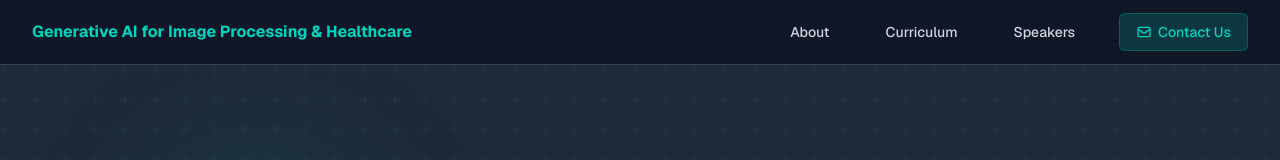
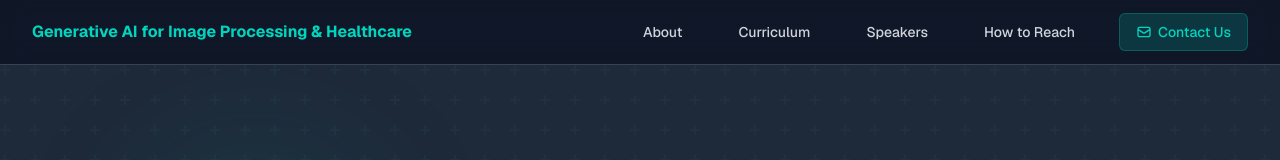
Before and after one commit to ankitsblade/Summer-School-GenAI-MU, a Next.js app: page / in a window 1280 px wide. Shown: the top 160 px of the page. Built offline with nearby package versions, Linux system fonts and the light colour scheme.

Commit message:
updated nav bar

```diff
--- a/src/app/page.tsx
+++ b/src/app/page.tsx
@@ -145,6 +145,7 @@ export default function Home() {
             </div>
 
             {/* Desktop menu */}
+            {/* Desktop menu */}
 <div className="hidden sm:ml-6 sm:flex sm:items-center sm:space-x-8">
   <Link href="#about" className="px-3 py-2 text-sm font-medium text-gray-300 hover:text-teal-400 transition-colors duration-300">
     About
@@ -154,6 +155,9 @@ export default function Home() {
   </Link>
   <Link href="#speakers" className="px-3 py-2 text-sm font-medium text-gray-300 hover:text-teal-400 transition-colors duration-300">
     Speakers
+  </Link>
+  <Link href="#directions" className="px-3 py-2 text-sm font-medium text-gray-300 hover:text-teal-400 transition-colors duration-300">
+    How to Reach
   </Link>
   <Link
     href="#footer"
@@ -194,6 +198,13 @@ export default function Home() {
       className="block px-3 py-2 rounded-md text-base font-medium text-gray-300 hover:text-white hover:bg-gray-700"
     >
       Speakers
+    </Link>
+    <Link
+      href="#directions"
+      onClick={() => setMobileMenuOpen(false)}
+      className="block px-3 py-2 rounded-md text-base font-medium text-gray-300 hover:text-white hover:bg-gray-700"
+    >
+      How to Reach
     </Link>
     <Link
       href="#footer"
```
Lines whose indentation alone changed are shown as unchanged.
